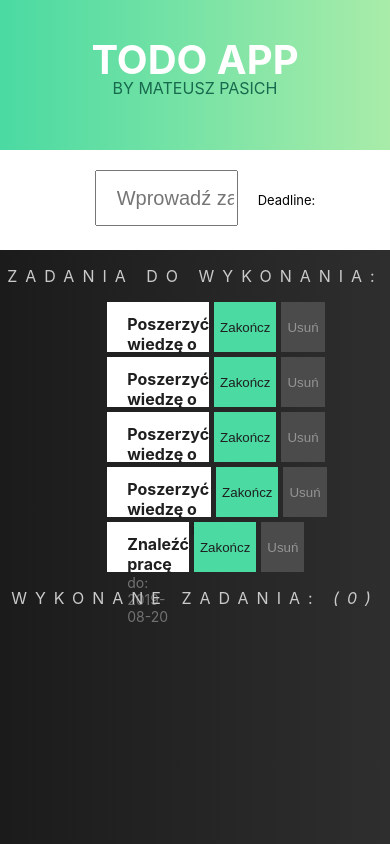
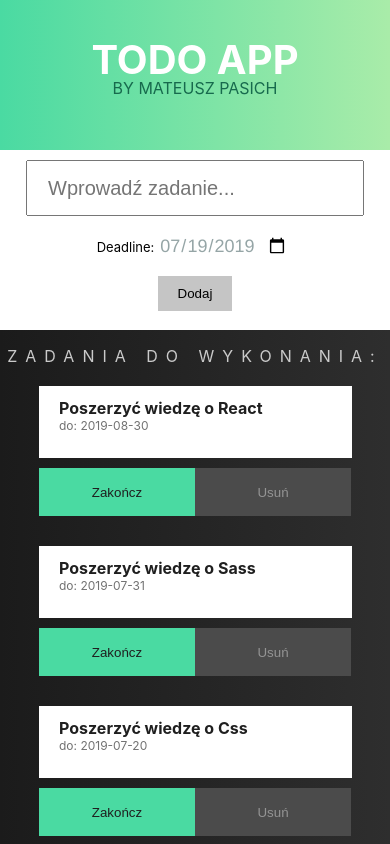
Before and after one commit to nodenative-pl/todoapp, a React (Create React App) app: page / in a window 390 px wide. Shown: the top 844 px of the page. Built offline with nearby package versions, Linux system fonts and the light colour scheme.

Commit message:
add mobile version

```diff
--- a/src/components/AddTask.css
+++ b/src/components/AddTask.css
@@ -9,7 +9,6 @@
     animation-name: bgColorChange;
     animation-duration: 1.5s;
     animation-iteration-count: 1;
-
 }
 
 input {
@@ -78,3 +77,44 @@ input[type="date"], focus {
         height: 100px;
     }
   }
+
+
+  @media (max-width: 1050px) {
+
+    .form {
+        font-size: 13px;
+        width: 100%;
+        min-height: 180px;
+        background-color: white;
+        overflow: hidden;
+        animation-name: bgColorChange;
+        animation-duration: 1.5s;
+        animation-iteration-count: 1;
+        flex-direction:column;
+    }
+
+input {
+    font-size: 20px;
+
+}
+
+#addTask {
+    margin: 0 auto;
+    margin-top: 10px;
+    display: block;
+    width: 80%;
+
+
+}
+
+input[type="date"] {
+    min-width: 20%;
+    margin:0 auto;
+    margin-bottom: 0;
+
+}
+#addTaskButton{
+    display: block;
+    margin: 0 auto;
+}
+}
--- a/src/components/Task.css
+++ b/src/components/Task.css
@@ -98,3 +98,87 @@
         opacity: 100;
   }
 }
+
+
+
+@media (max-width: 1050px) {
+
+    .wrapTask{
+        height: 80px;
+        width: 80%;
+        margin:0 auto;
+        animation-name: example;
+        animation-duration: 2s;
+        animation-iteration-count: 1;
+        margin-bottom: 80px;
+        display: block;
+
+    }
+
+
+.task{
+    background-color: white;
+    color: #1f1f1f;
+    margin-top: 4px;
+width: 94%;
+}
+
+.task span{
+    color: #727272;
+    font-size: 12px;
+    float: left;: left;
+
+}
+.task strong{
+    width: 95%;
+    display: block;
+}
+
+
+.doneBtn {
+    background-image: linear-gradient(to right, #4adaa2, #4adaa2);
+    width: 50%;
+    height: 60%;
+    border:none;
+    color: #1f1f1f;
+    float: left;
+    margin: 0 auto;
+    margin-top: 10px;
+}
+
+.deleteBtn {
+    background-color: #4b4b4b;
+    color:#949494;
+    width: 50%;
+    height: 60%;
+    border:none;
+    margin: 0 auto;
+    margin-top: 10px;
+
+}
+
+
+.wrapTaskDone{
+    clear: both;
+    height: 90px;
+    width: 80%;
+    margin: 0 auto;
+    animation-name: example;
+    animation-duration: 2s;
+    animation-iteration-count: 1;
+    margin-bottom: 70px;
+    display: block;
+}
+
+
+.taskDone{
+    display: block;
+    width: 95%;
+    background-color: rgb(119, 119, 119);;
+   color: #1f1f1f;
+    text-align: left;
+}
+
+
+
+}
```
